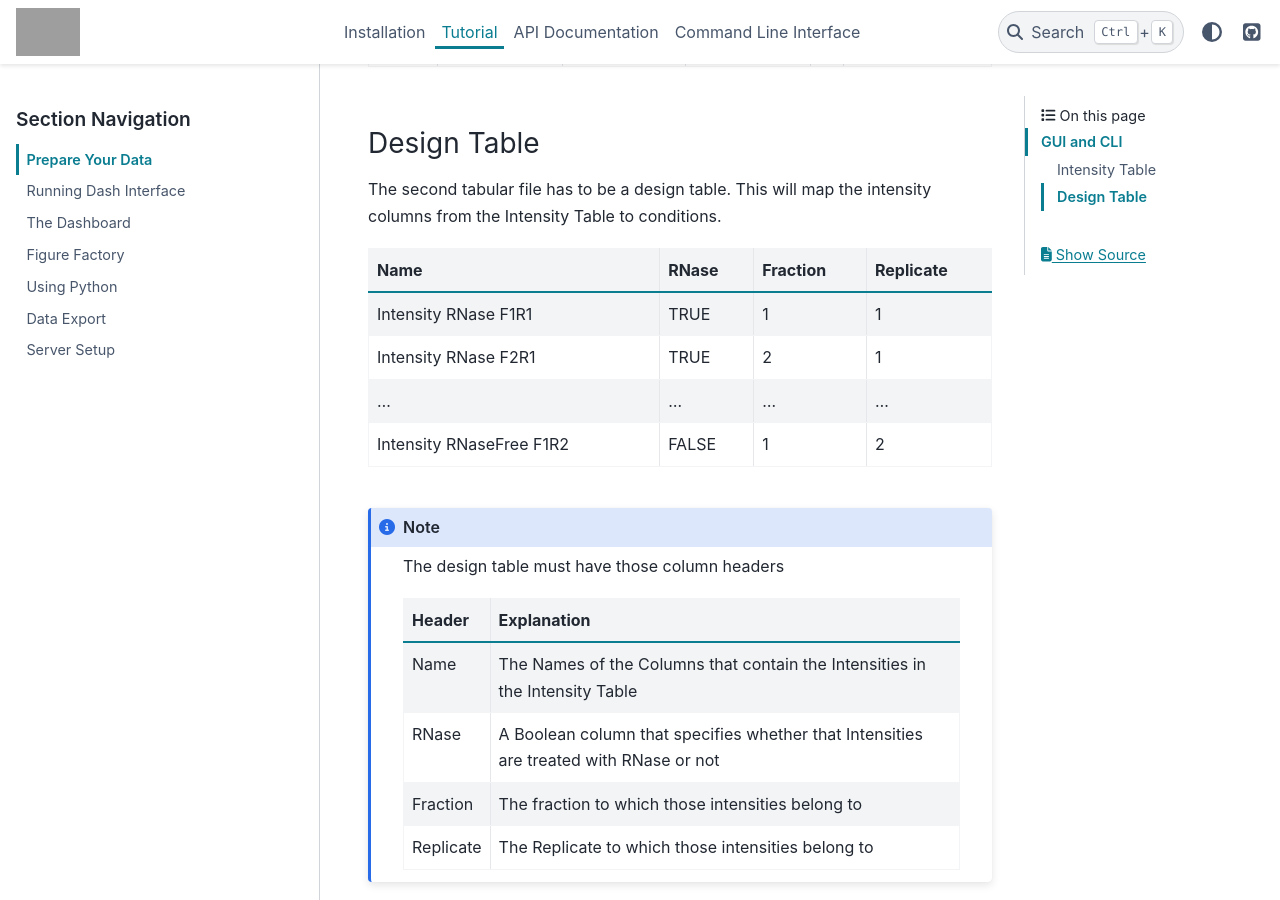
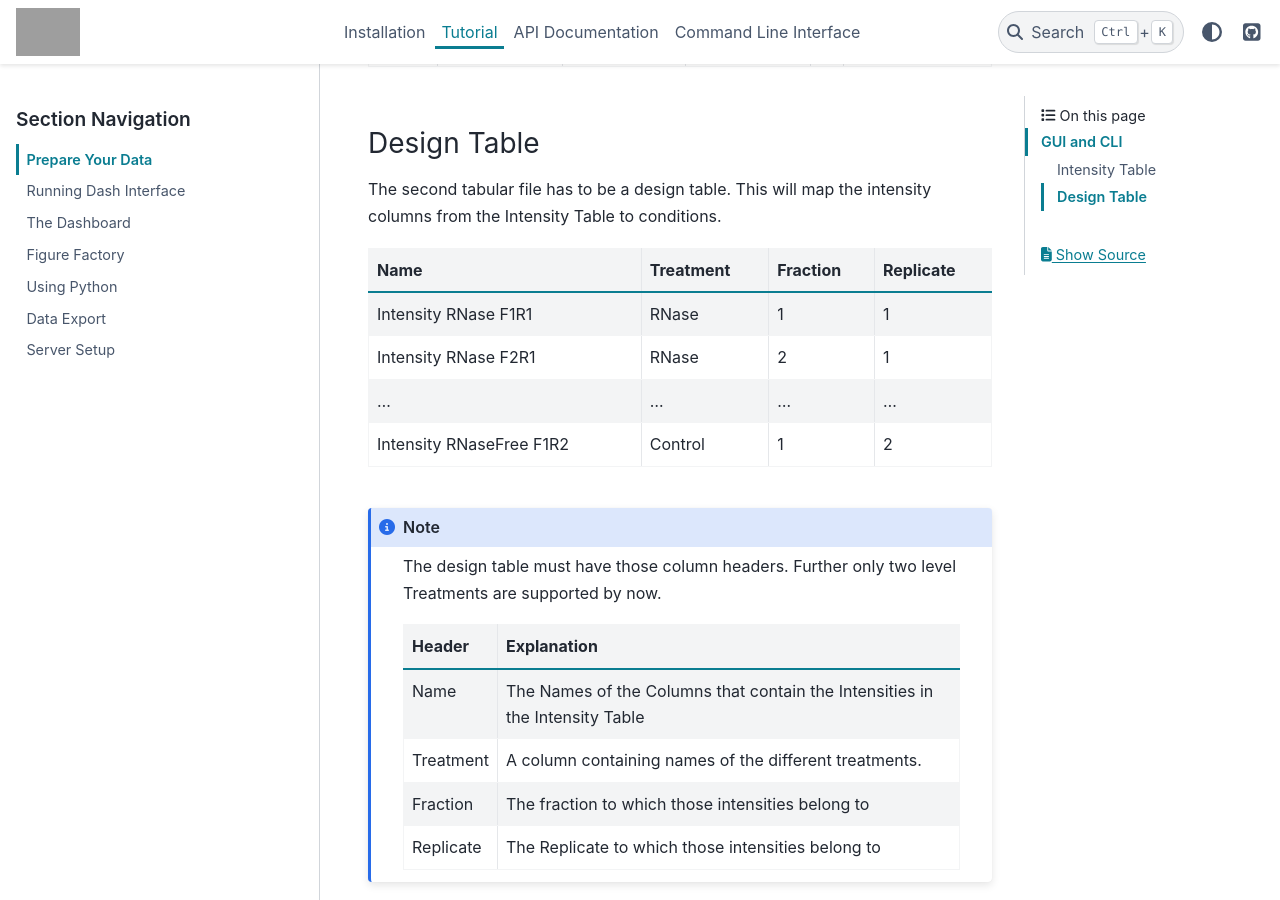
Before and after one commit to domonik/RAPDOR, a Sphinx documentation site: the page built from docs/source/data_preparation.rst, in a window 1280 px wide and 900 px high, scrolled down 837 px. Built offline with Sphinx 7.4.7 and the PyData theme 0.15.4, drawn with Linux system fonts in a browser that asks for light colours; grey boxes are pictures that could not be loaded.

Commit message:
minor fixes

```diff
--- a/docs/source/_static/example_design.csv
+++ b/docs/source/_static/example_design.csv
@@ -1,5 +1,5 @@
-"Name"	"RNase"	"Fraction"	"Replicate"
-"Intensity RNase F1R1"	TRUE	1	1
-"Intensity RNase F2R1"	TRUE	2	1
+"Name"	"Treatment"	"Fraction"	"Replicate"
+"Intensity RNase F1R1"	RNase	1	1
+"Intensity RNase F2R1"	RNase	2	1
 "…"	"…"	"…"	"…"
-"Intensity RNaseFree F1R2"	FALSE	1	2
+"Intensity RNaseFree F1R2"	Control	1	2
--- a/docs/source/data_preparation.rst
+++ b/docs/source/data_preparation.rst
@@ -46,7 +46,7 @@ conditions.
 
 
 .. note::
-    The design table must have those column headers
+    The design table must have those column headers. Further only two level Treatments are supported by now.
 
     .. list-table::
        :header-rows: 1
@@ -55,8 +55,8 @@ conditions.
          - Explanation
        * - Name
          - The Names of the Columns that contain the Intensities in the Intensity Table
-       * - RNase
-         - A Boolean column that specifies whether that Intensities are treated with RNase or not
+       * - Treatment
+         - A column containing names of the different treatments.
        * - Fraction
          - The fraction to which those intensities belong to
        * - Replicate
```
